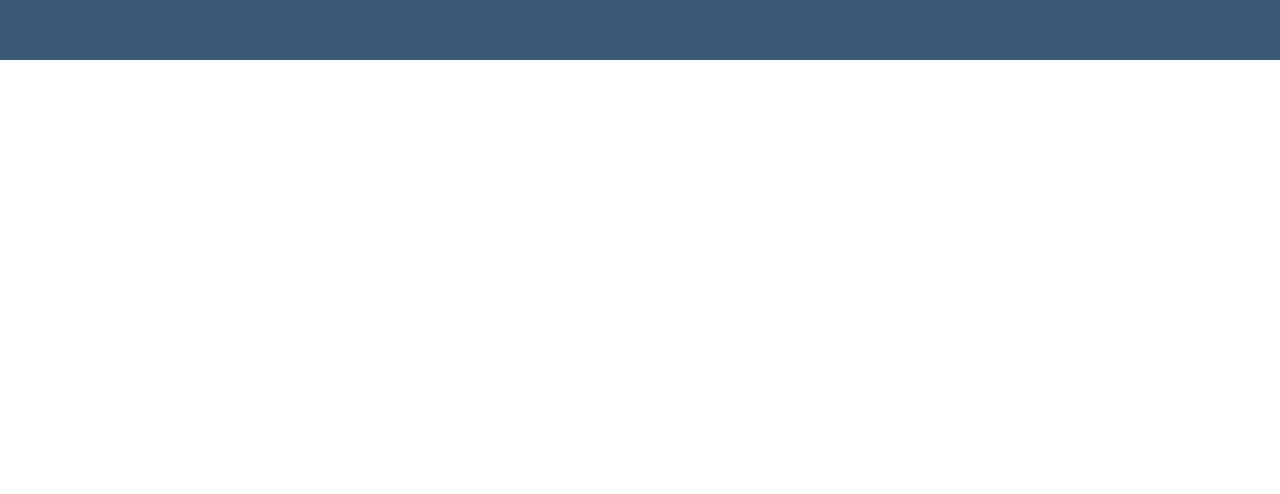
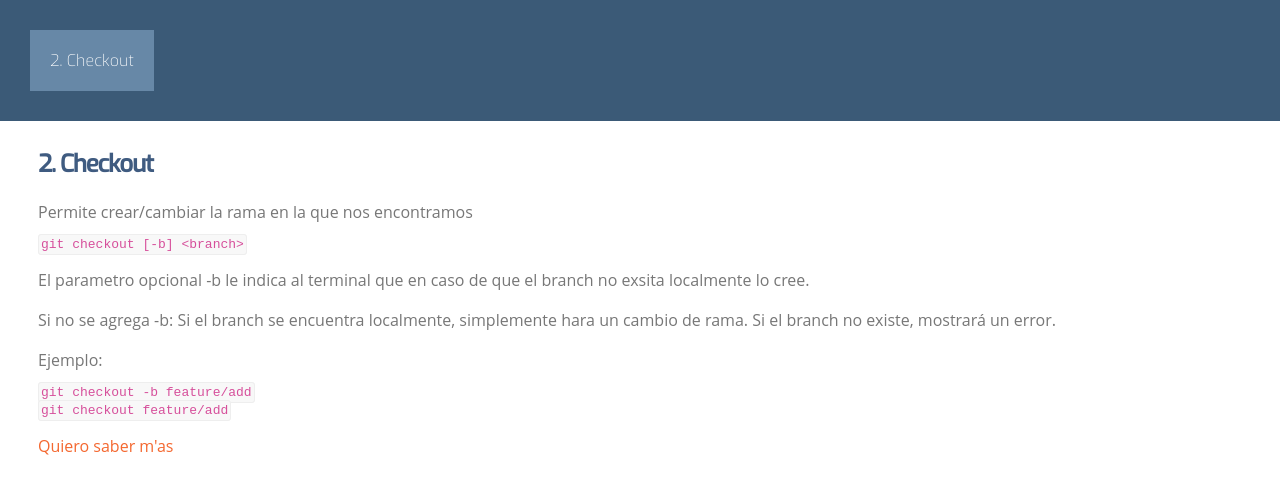
Before and after one commit to jhonnyesquivel/git-basics, a website: page index.html in a window 1280 px wide. Drawn offline with nearby package versions, Linux system fonts and the light colour scheme; a web font is replaced by a local one.

Commit message:
Feature/checkout (#2)
* feature checkout

* feature checkout

```diff
--- a/index.html
+++ b/index.html
@@ -13,12 +13,27 @@
   <nav class="nav">
     <div class="padded">
       <ul>
-
+        <li><a id="link2" class="nav-section2" href="#section2">2. Checkout</a></li>
       </ul>
     </div>
   </nav>
+
+  <article>
+    <h1 id="section2">2. Checkout</h1>
+    <p>Permite crear/cambiar la rama en la que nos encontramos</p>
+    <code> git checkout [-b] &lt;branch&gt; </code>
+    <p>El parametro opcional -b le indica al terminal que en caso de que el branch no exsita localmente lo cree.</p>
+    <p>Si no se agrega -b: Si el branch se encuentra localmente, simplemente hara un cambio de rama. Si el branch no existe, mostrará un error.</p>
+    <p>Ejemplo:</p>
+    <code> git checkout -b feature/add </code>
+    <br>
+    <code> git checkout feature/add </code>
+    <p><a href="https://git-scm.com/docs/git-checkout">Quiero saber m'as</a></p>
+  </article>
+
   <script src="https://code.jquery.com/jquery-3.5.0.min.js"
     integrity="sha256-xNzN2a4ltkB44Mc/Jz3pT4iU1cmeR0FkXs4pru/JxaQ=" crossorigin="anonymous"></script>
   <script src='./js/main.js'></script>
 </body>
+
 </html>
```
